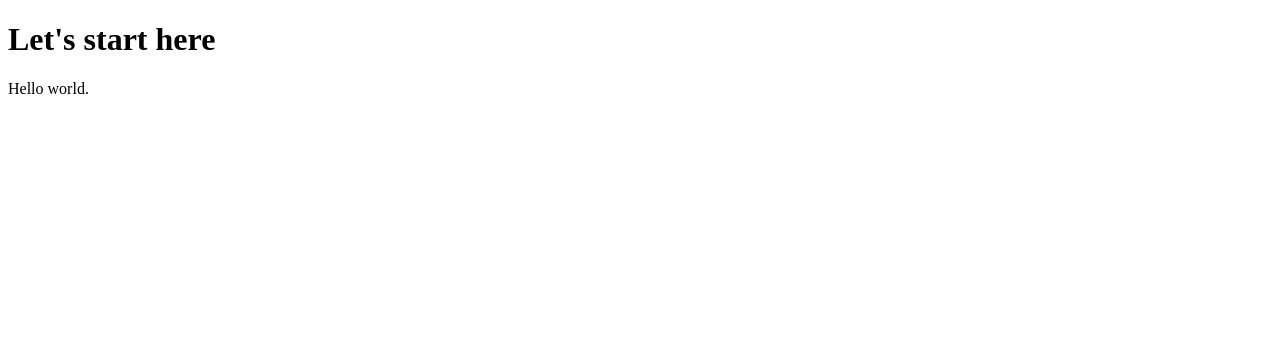
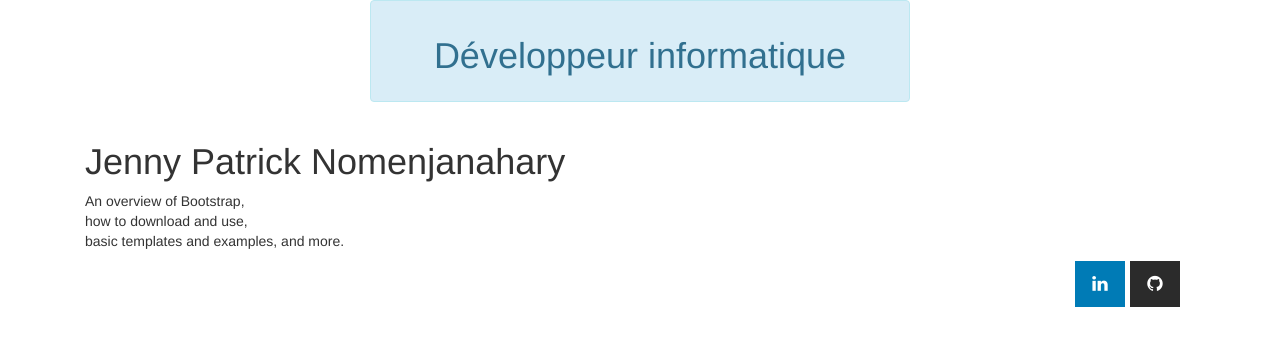
Before and after one commit to jennypatrickn/cv, a plain HTML site: page index.html in a window 1280 px wide. Drawn offline with nearby package versions, Linux system fonts and the light colour scheme.

Commit message:
cv profile

```diff
--- a/index.html
+++ b/index.html
@@ -1,9 +1,41 @@
- <!DOCTYPE html>
+<!DOCTYPE html>
 <html>
+
+<head>
+    <title>CV - Jenny Patrick</title>
+    <link rel="stylesheet" href="https://maxcdn.bootstrapcdn.com/bootstrap/3.3.7/css/bootstrap.min.css" integrity="sha384-BVYiiSIFeK1dGmJRAkycuHAHRg32OmUcww7on3RYdg4Va+PmSTsz/K68vbdEjh4u"
+        crossorigin="anonymous">
+    <link rel="stylesheet" href="./style.css" />
+    <link rel="stylesheet" href="https://stackpath.bootstrapcdn.com/font-awesome/4.7.0/css/font-awesome.min.css" />
+
+
+</head>
+
 <body>
+    <div class="container">
+            <div class="col-sm-offset-3 col-sm-6">
+                    <div class="alert alert-info text-center">
+                        <h1>
+                            Développeur informatique
+                        </h1>
+                    </div>
+                </div>
+                <header class="cv-header col-sm-12">
+                    <h1>Jenny Patrick Nomenjanahary</h1>
+                    <p class="cv-profil">
+                        An overview of Bootstrap,<br> how to download and use, <br>basic templates and examples, and more.
+                    </p>
 
-<h1>Let's start here</h1>
-<p>Hello world.</p>
+                    <div class="c-social__link col-sm-12">
+                        <a class="btn btn-block btn-social btn-lg btn-linkedin" href="https://www.linkedin.com/in/jenny-patrick-nomenjanahary-526247149/" target="_blank">
+                            <span class="fa fa-linkedin"></span>
+                        </a>
+                        <a class="btn btn-block btn-social btn-lg btn-github"  href="https://github.com/jennypatrickn" target="_blank">
+                            <span class="fa fa-github"></span>
+                        </a>
+                    </div>
+                </header>
+    </div>
+</body>
 
-</body>
 </html>
--- /dev/null
+++ b/style.css
@@ -0,0 +1,44 @@
+.btn-linkedin {
+    background: #007BB6;
+    border-radius: 0;
+    color: #fff;
+    border-width: 1px;
+    border-style: solid;
+    border-color: #007BB6;
+  }
+  .btn-linkedin:link, .btn-linkedin:visited,
+  .btn-github:link, .btn-github:visited {
+    color: #fff;
+  }
+  .btn-linkedin:active, .btn-linkedin:hover {
+    background: #007BB6;
+    color: #fff;
+  }
+
+.btn-github {
+    background: #2b2b2b;
+    border-radius: 0;
+    color: #fff;
+    border-width: 1px;
+    border-style: solid;
+    border-color: #2b2b2b;
+}
+
+.btn-github:active, .btn-github:hover {
+    background: #2b2b2b;
+    color: #fff;
+}
+
+.c-social__link {
+    display: flex;
+    justify-content: flex-end;
+}
+
+.c-social__link a {
+    width: 50px;
+    margin-left: 5px;
+}
+
+.btn-block+.btn-block {
+    margin-top: 0;
+}
```
